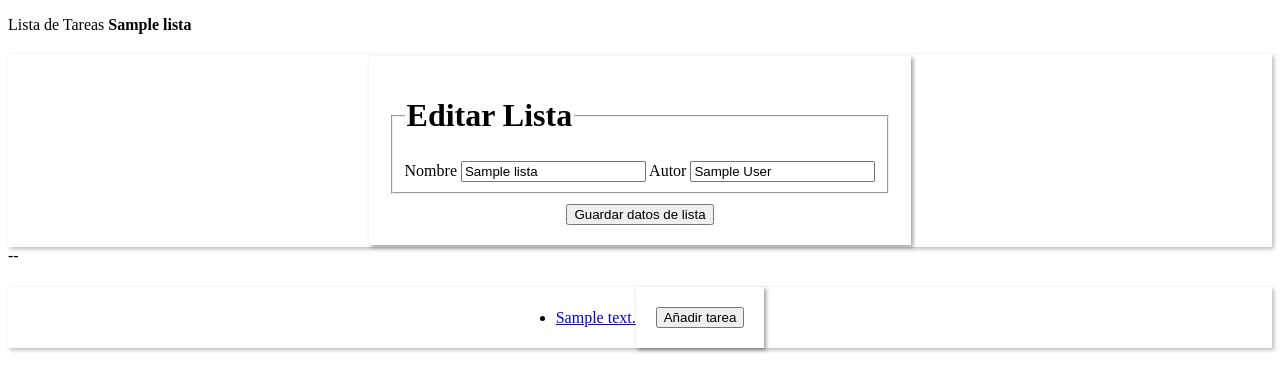
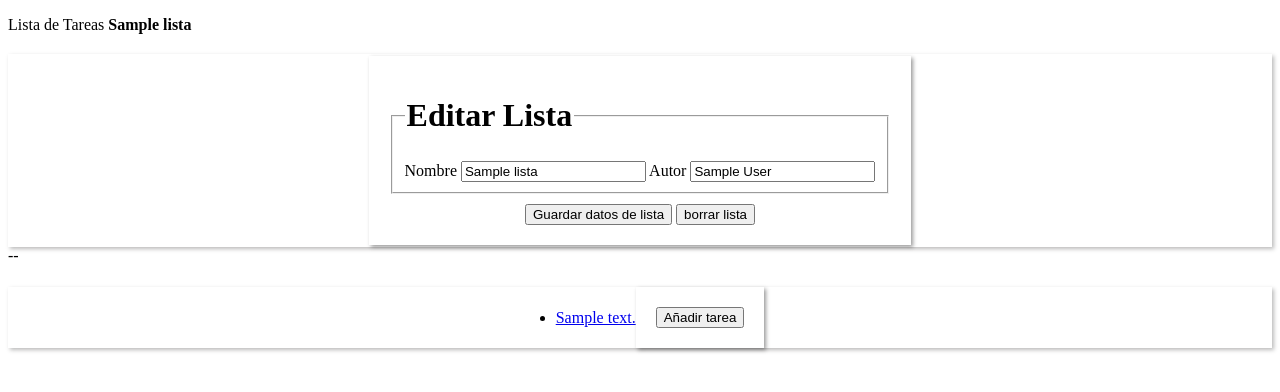
Before and after one commit to saulrodtorres/listas.srttorres.es, a Django app: page /lista-tareas/1 in a window 1280 px wide. Shown: the top 392 px of the page. Run offline with Django 5.2, Linux system fonts and the light colour scheme; tables that the repository leaves empty hold one stand-in row (values such as "Sample post").

Commit message:
inicio de cambios para borrar_lista

```diff
--- a/web/listas/templates/listas/lista.html
+++ b/web/listas/templates/listas/lista.html
@@ -25,6 +25,7 @@
                 <div style="margin-top: 10px;
                             text-align: center;">
                     <input type="submit" value="Guardar datos de lista">
+                    <button type="button" onclick="borrar_lista()">borrar lista</button>
                 </div>
             </form>
         </div>
--- a/web/listas/urls.py
+++ b/web/listas/urls.py
@@ -7,6 +7,7 @@ urlpatterns = [
     path("home/", vista_home, name="home"),
     path("lista-tareas/", views.nueva_lista, name="nueva_lista"),                    # http://127.0.0.1:8000/lista-tareas aquí se crea una lista de tareas
     path("lista-tareas/<int:lista_pk>", views.vista_lista, name="lista"),            # http://127.0.0.1:8000/lista-tareas/70 mostrar la lista de tareas con ID = 70
+    path("lista-tareas/<int:lista_pk>", views.borrar_lista, name="borrar_lista"),            # http://127.0.0.1:8000/lista-tareas/70 mostrar la lista de tareas con ID = 70
     path("lista-tareas/<int:lista_pk>/tarea/<int:tarea_pk>/", vista_tarea, name="tarea"),
                                                                                                         # habría que hacerla modificable. creo que debería agruparse por autor
     #path('', include(('listas.urls', 'listas'), namespace='listas')), fixed by app_name
--- a/web/listas/views.py
+++ b/web/listas/views.py
@@ -42,8 +42,6 @@ def nueva_lista(request):
     }
     return render(request, "listas/nueva_lista.html", context=context)
 
-
-
 def vista_lista(request, lista_pk):
     # Vista para "lista-tareas/<int:lista_pk>" y para recibir la lista nada más crearla
     # Tratamiento si ya está creada
@@ -68,4 +66,15 @@ def vista_lista(request, lista_pk):
         "coleccion_tareas": coleccion_tareas,           #TODO: esto es un <QuerySet [<Tarea: Descripción: Recoger la mesa de mi habitación (TODO). Author: saul>, <Tarea: Descripción: Recoger la ropa tendida (TODO). Author: saul>]>
         "lista"   : lista_actual
     }
+
     return render(request, "listas/lista.html", context=context)
+    #return HttpResponseRedirect(reverse('listas:lista', args=(nueva_lista.pk,)))#TODO:Aprender a usarlo
+
+def borrar_lista(request, lista_pk):
+    # Vista para borrar una lista
+    try:
+        lista_actual = Lista.objects.get(pk=lista_pk)
+    except Lista.DoesNotExist:
+        raise Http404(f"Lo siento, pero la lista con PK {lista_pk}")
+    lista_actual.delete()
+    return HttpResponseRedirect(reverse('listas:home')) #Redirige a la página principal
```
